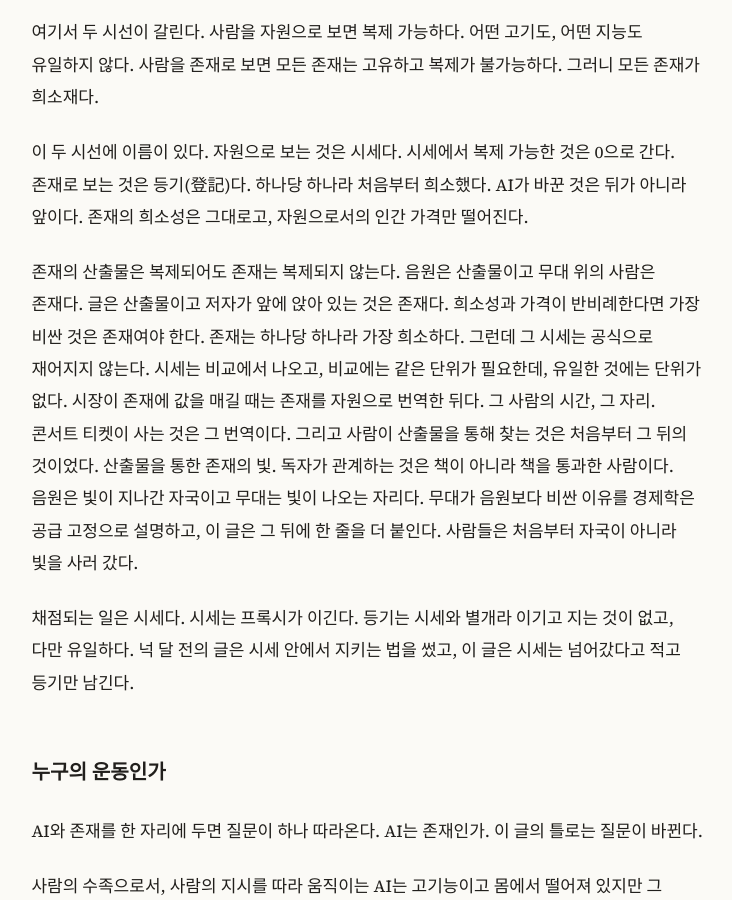
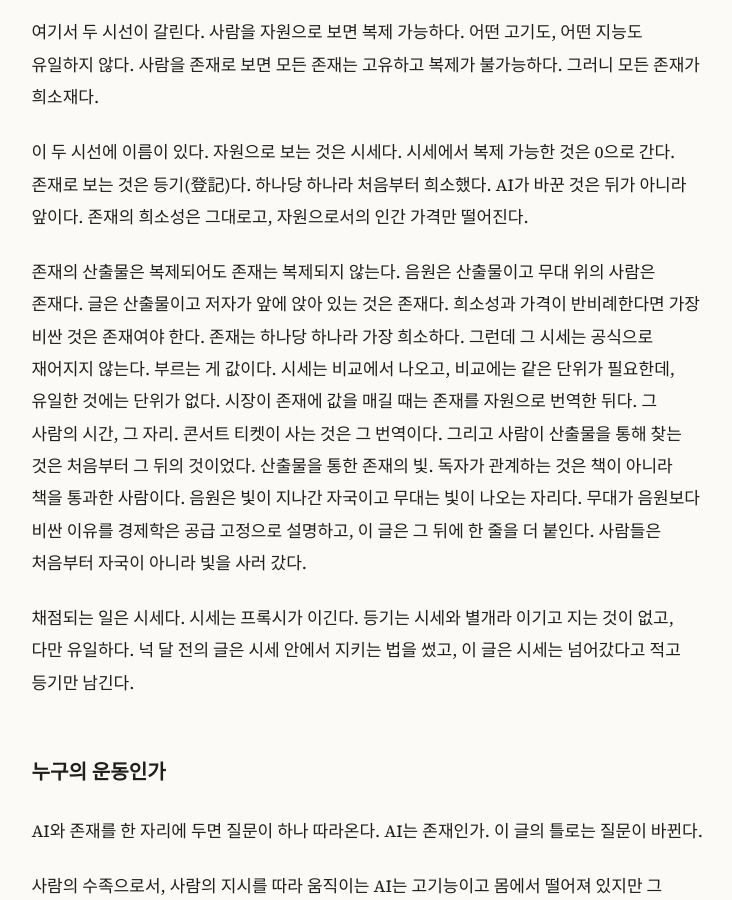
Before and after one commit to nonasking/essays, a Jekyll site: the page built from server-room-lit/index.md, in a window 1280 px wide and 900 px high, scrolled down 7815 px. Shown: the whole window, without its empty margins (271-1003 px from the left). Built offline with Jekyll 4.4.1, drawn with Linux system fonts in a browser that asks for light colours.

Commit message:
Server Room Lit: 'the price is whatever gets named' in Being (KR/EN)
Co-Authored-By: Claude Fable 5.1 <noreply@anthropic.com>
Claude-Session: https://claude.ai/code/session_01XfD6Hs6dTU4964Jb5Wap4j

```diff
--- a/server-room-lit/index.md
+++ b/server-room-lit/index.md
@@ -91,7 +91,7 @@ B가 다음 라운드에서 지는 것을 세 자료가 각각 다른 방향에
 
 이 두 시선에 이름이 있다. 자원으로 보는 것은 시세다. 시세에서 복제 가능한 것은 0으로 간다. 존재로 보는 것은 등기(登記)다. 하나당 하나라 처음부터 희소했다. AI가 바꾼 것은 뒤가 아니라 앞이다. 존재의 희소성은 그대로고, 자원으로서의 인간 가격만 떨어진다.
 
-존재의 산출물은 복제되어도 존재는 복제되지 않는다. 음원은 산출물이고 무대 위의 사람은 존재다. 글은 산출물이고 저자가 앞에 앉아 있는 것은 존재다. 희소성과 가격이 반비례한다면 가장 비싼 것은 존재여야 한다. 존재는 하나당 하나라 가장 희소하다. 그런데 그 시세는 공식으로 재어지지 않는다. 시세는 비교에서 나오고, 비교에는 같은 단위가 필요한데, 유일한 것에는 단위가 없다. 시장이 존재에 값을 매길 때는 존재를 자원으로 번역한 뒤다. 그 사람의 시간, 그 자리. 콘서트 티켓이 사는 것은 그 번역이다. 그리고 사람이 산출물을 통해 찾는 것은 처음부터 그 뒤의 것이었다. 산출물을 통한 존재의 빛. 독자가 관계하는 것은 책이 아니라 책을 통과한 사람이다. 음원은 빛이 지나간 자국이고 무대는 빛이 나오는 자리다. 무대가 음원보다 비싼 이유를 경제학은 공급 고정으로 설명하고, 이 글은 그 뒤에 한 줄을 더 붙인다. 사람들은 처음부터 자국이 아니라 빛을 사러 갔다.
+존재의 산출물은 복제되어도 존재는 복제되지 않는다. 음원은 산출물이고 무대 위의 사람은 존재다. 글은 산출물이고 저자가 앞에 앉아 있는 것은 존재다. 희소성과 가격이 반비례한다면 가장 비싼 것은 존재여야 한다. 존재는 하나당 하나라 가장 희소하다. 그런데 그 시세는 공식으로 재어지지 않는다. 부르는 게 값이다. 시세는 비교에서 나오고, 비교에는 같은 단위가 필요한데, 유일한 것에는 단위가 없다. 시장이 존재에 값을 매길 때는 존재를 자원으로 번역한 뒤다. 그 사람의 시간, 그 자리. 콘서트 티켓이 사는 것은 그 번역이다. 그리고 사람이 산출물을 통해 찾는 것은 처음부터 그 뒤의 것이었다. 산출물을 통한 존재의 빛. 독자가 관계하는 것은 책이 아니라 책을 통과한 사람이다. 음원은 빛이 지나간 자국이고 무대는 빛이 나오는 자리다. 무대가 음원보다 비싼 이유를 경제학은 공급 고정으로 설명하고, 이 글은 그 뒤에 한 줄을 더 붙인다. 사람들은 처음부터 자국이 아니라 빛을 사러 갔다.
 
 채점되는 일은 시세다. 시세는 프록시가 이긴다. 등기는 시세와 별개라 이기고 지는 것이 없고, 다만 유일하다. 넉 달 전의 글은 시세 안에서 지키는 법을 썼고, 이 글은 시세는 넘어갔다고 적고 등기만 남긴다.
 
```
Also changed, not shown: server-room-lit/en.md (+1 -1 lines).
